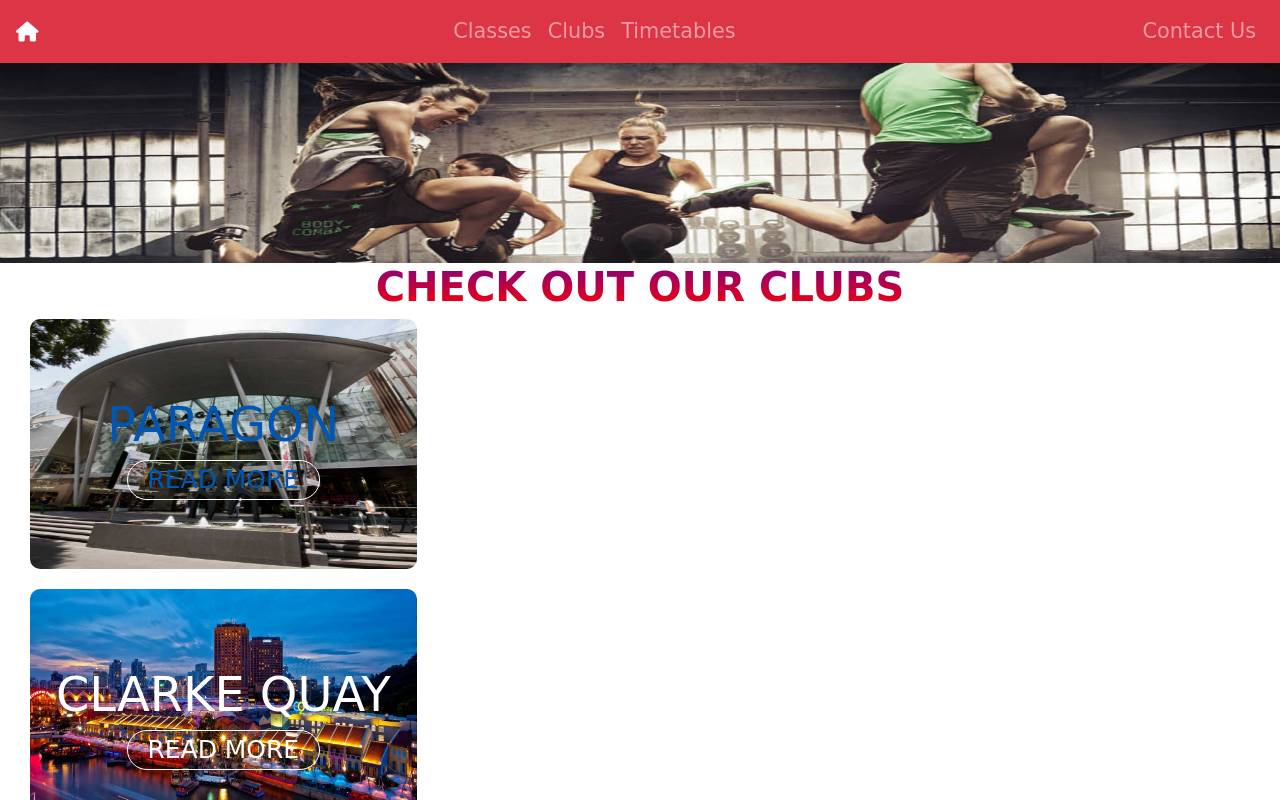
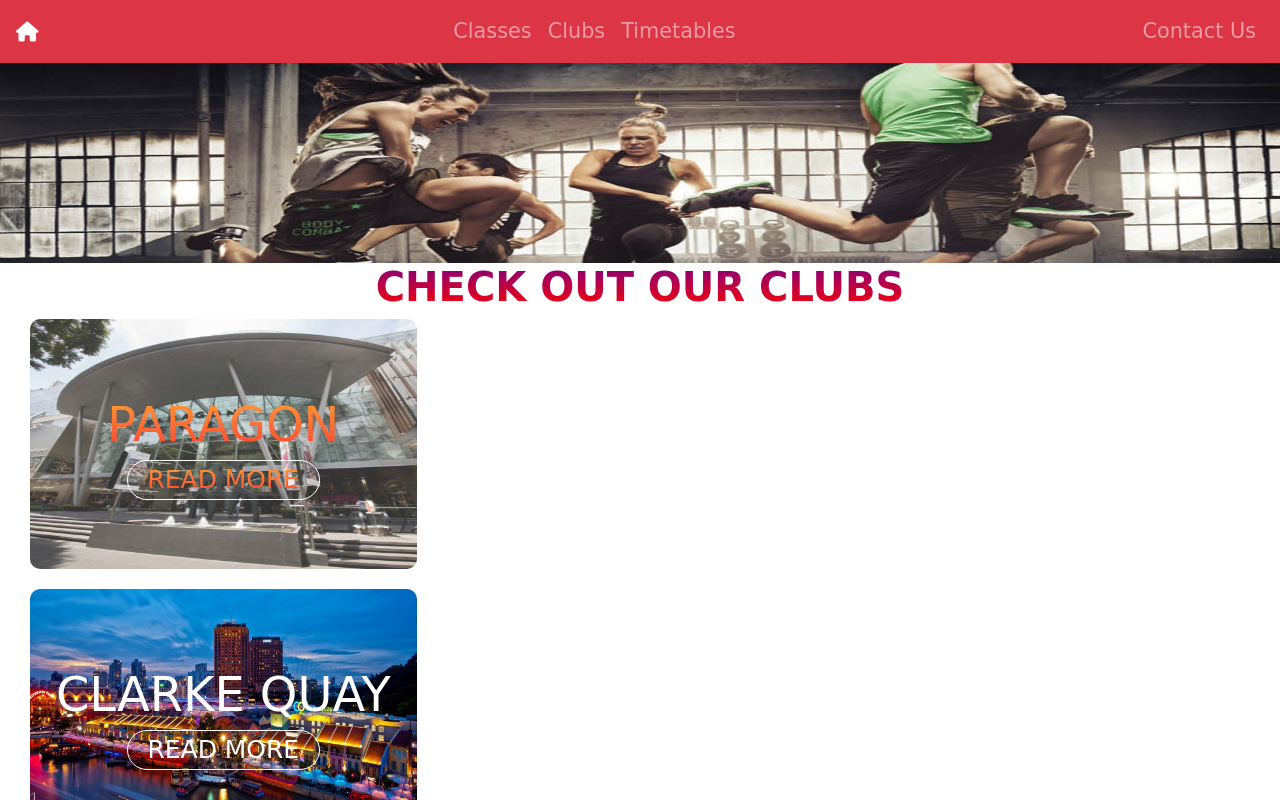
Before and after one commit to KJY93/User_Centric_Frontend_Development_Project, a plain HTML site: page clubs.html in a window 1280 px wide. In both pictures the pointer is over the link 223 px from the left and 444 px from the top of the page. Shown: the top 800 px of the page. Drawn offline with nearby package versions, Linux system fonts and the light colour scheme; a web font is replaced by a local one.

Commit message:
add semi transparent effect when hover onto the image link of each clubs

```diff
--- a/static/styles.css
+++ b/static/styles.css
@@ -164,6 +164,16 @@ span {
 	text-decoration: none;
 }
 
+.location:hover {
+	opacity: 0.8;
+}
+
+.location:hover .location-name, .location:hover .club-info {
+	background: linear-gradient(to top, #ff0000 , #ff9800);
+	-webkit-background-clip: text;
+	-webkit-text-fill-color: transparent;
+}
+
 .location-name {
 	font-size: 2.3em;
 }
```
Also changed, not shown: .c9/metadata/environment/static/styles.css.
